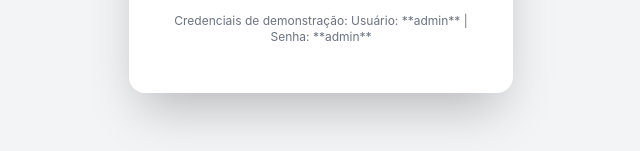
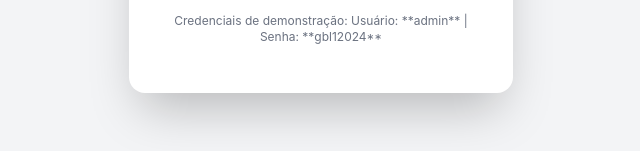
Before and after one commit to walterdelinardo/erp-fuzzue, a website: page public/index.html in a window 1280 px wide. Shown: the part 646-797 px from the top of the page, 319-959 px from the left. Drawn offline with nearby package versions, Linux system fonts and the light colour scheme; a script that the page names is missing.

Commit message:
Update index.html

```diff
--- a/public/index.html
+++ b/public/index.html
@@ -190,7 +190,7 @@
                 </button>
             </div>
 
-            <p class="text-xs text-gray-500 mt-4">Credenciais de demonstração: Usuário: **admin** | Senha: **admin**</p>
+            <p class="text-xs text-gray-500 mt-4">Credenciais de demonstração: Usuário: **admin** | Senha: **gbl12024**</p>
             <div id="login-message" class="mt-4 text-sm font-medium"></div>
         </div>
     </div>
@@ -287,6 +287,7 @@
     <!--
       Nosso Ponto de Entrada JavaScript
       (Importa todos os outros módulos)
+      *** CORREÇÃO: Removido o '?v=...' ***
     -->
     <script type="module" src="js/main.js"></script>
 
```
